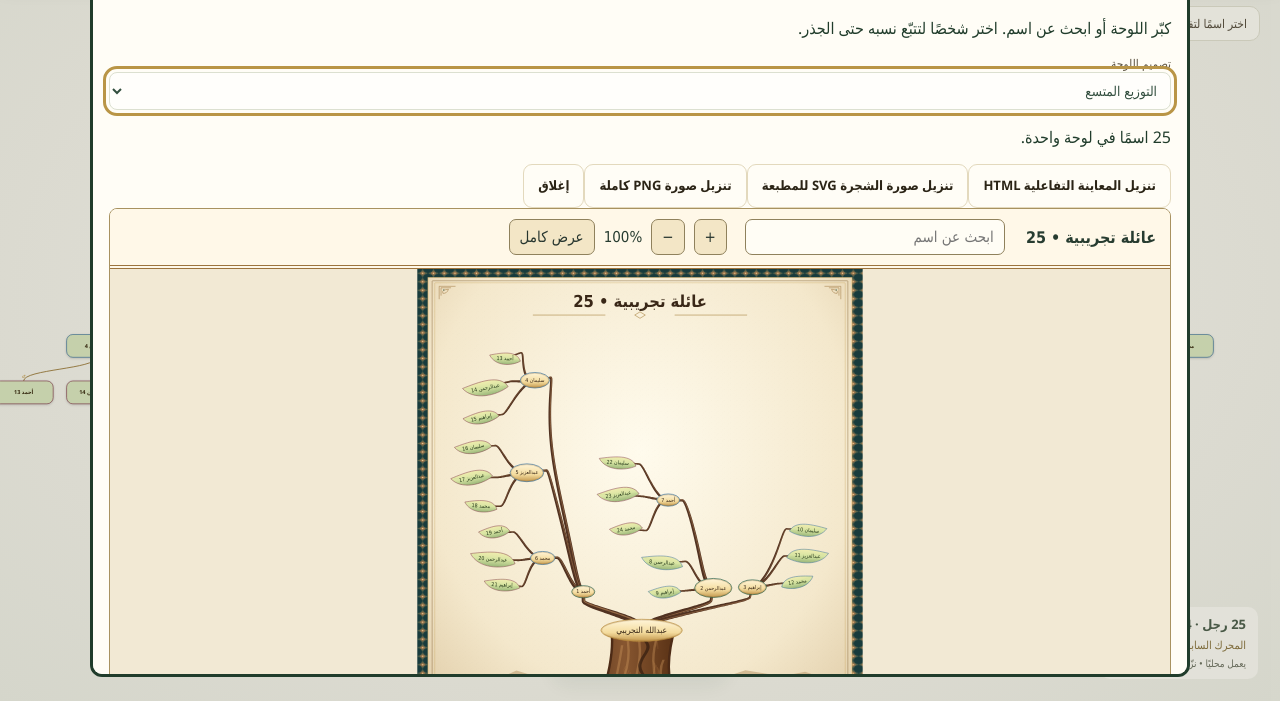
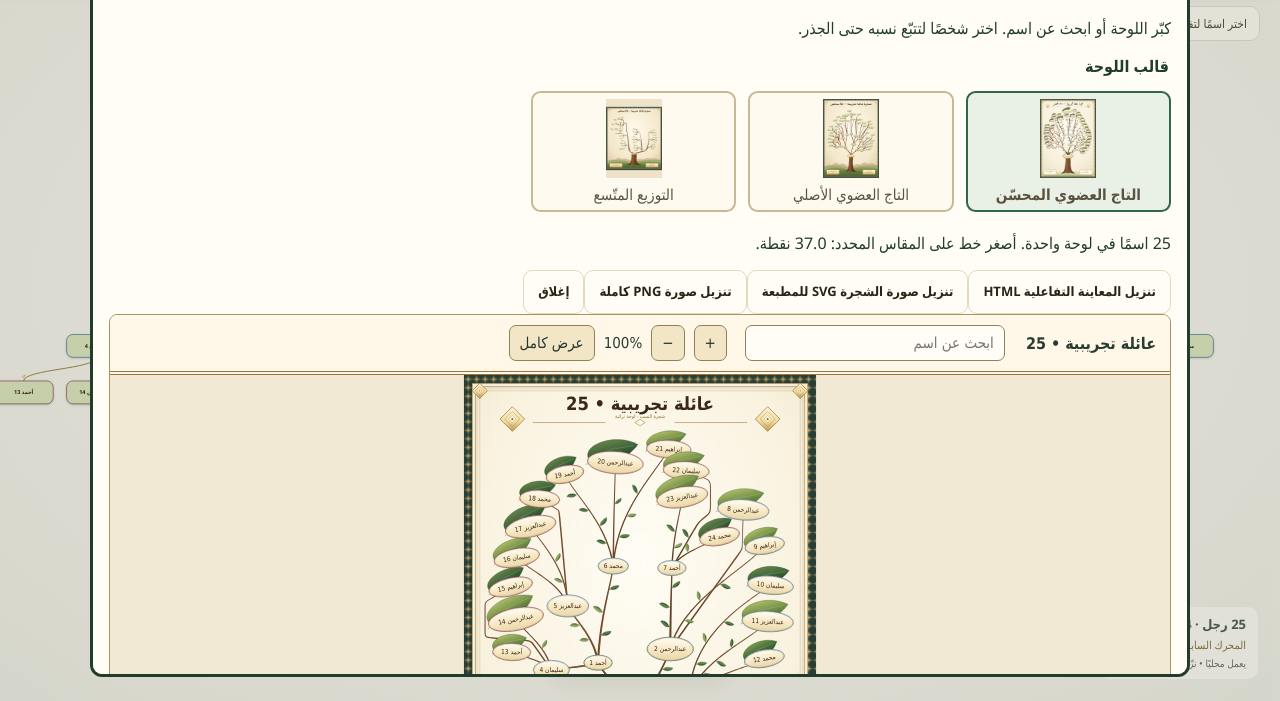
Before and after one commit to mohammedb1997/tree-f-review, a plain HTML site: page Claud/family-tree.html in a window 1280 px wide. Both pictures are taken after a click on the button "لوحة تراثية". Shown: the part 99-800 px from the top of the page. Drawn offline with Linux system fonts and the light colour scheme.

Commit message:
Make heritage poster templates selectable from previews

```diff
--- a/Claud/poster-print.js
+++ b/Claud/poster-print.js
@@ -6,13 +6,21 @@
     const button=(id,text,fn)=>{const b=el('button',text);b.id=id;b.type='button';b.className='btn';b.onclick=fn;return b;};
     const dialog=el('dialog');dialog.id='posterDialog';dialog.dir='rtl';dialog.style.cssText='width:min(1100px,96vw);max-height:94vh;overflow:auto;background:#fffdf6;color:#203c2b;padding:16px;border-radius:12px';
     const status=el('p');status.id='posterStatus';status.setAttribute('role','status');
-    const stylePicker=el('label','تصميم اللوحة ');
-    const heritageStyle=el('select');
-    heritageStyle.id='posterHeritageStyle';
-    for(const [value,title] of [['growing','التوزيع المتسع'],['organic','التاج العضوي — نموذج ٥١'],['organic-improved','التاج العضوي المحسّن']]){
-      const option=el('option',title);option.value=value;heritageStyle.append(option);
+    const stylePicker=el('fieldset');
+    stylePicker.id='posterHeritageStyle';
+    stylePicker.append(el('legend','قالب اللوحة'));
+    const styleCards=el('div');styleCards.className='poster-style-cards';stylePicker.append(styleCards);
+    const styleInputs=new Map();
+    for(const [value,title] of [['organic-improved','التاج العضوي المحسّن'],['organic','التاج العضوي الأصلي'],['growing','التوزيع المتّسع']]){
+      const card=el('label'),input=el('input'),preview=el('span'),image=el('img');
+      input.type='radio';input.name='poster-heritage-style';input.value=value;
+      preview.className='poster-style-card';
+      image.src='poster-thumbnails/'+value+'.png';image.alt='';image.width=150;image.height=212;
+      preview.append(image,el('span',title));card.append(input,preview);styleCards.append(card);
+      styleInputs.set(value,input);
     }
-    stylePicker.append(heritageStyle);
+    let preferredHeritageStyle;
+    const selectedStyle=()=>stylePicker.querySelector('input:checked')?.value || 'growing';
     const width=el('input'),height=el('input');for(const [e,id,name]of[[width,'posterWidth','عرض اللوحة بالملّيمتر'],[height,'posterHeight','ارتفاع اللوحة بالملّيمتر']]){e.id=id;e.type='number';e.min='100';e.max='5000';e.setAttribute('aria-label',name);}
     const frame=el('iframe');frame.id='posterFrame';frame.title='معاينة صورة الشجرة كاملة في صفحة واحدة';frame.setAttribute('sandbox','allow-same-origin allow-modals');frame.style.cssText='display:block;width:100%;height:65vh;background:#ddd;border:1px solid #bca';
     const reviewFrame=el('iframe');reviewFrame.id='heritageReviewFrame';reviewFrame.title='معاينة تفاعلية للوحة الأنساب';reviewFrame.setAttribute('sandbox','allow-scripts');reviewFrame.style.cssText='width:100%;height:70vh;border:1px solid #a89260;border-radius:8px';reviewFrame.hidden=true;
@@ -27,7 +35,7 @@
       if(source.mode==='heritage'){
         const ctx=D.createElement('canvas').getContext('2d');
         const measure=(name,font)=>{ctx.font=font+'px Tahoma,Arial,sans-serif';return ctx.measureText(name).width;};
-        const art=scope.HeritagePoster.render(source.doc,w,h,measure,heritageStyle.value);
+        const art=scope.HeritagePoster.render(source.doc,w,h,measure,selectedStyle());
         return {...art,html:printHtml(source.doc.title,w,h,art.svg)};
       }
       const parsed=new DOMParser().parseFromString(source.svg,'image/svg+xml');if(parsed.querySelector('parsererror'))throw Error('رسم الشجرة غير صالح');
@@ -104,12 +112,15 @@
         if(job.obstructedBranches)warnings.push('بعض مسارات الأغصان تمر خلف أوراق أخرى.');
         else if(job.branchCrossings)warnings.push('توجد تقاطعات بين بعض مسارات الأغصان.');
         if(job.ribbonContacts)warnings.push(`تلامس حواف ${job.ribbonContacts} أزواج من الأغصان غير المتصلة.`);
-        if(heritageStyle.value==='organic-improved' && heritage)warnings.push(`أصغر خط على المقاس المحدد: ${job.pt.toFixed(1)} نقطة.`);
+        if(heritage)warnings.push(`أصغر خط على المقاس المحدد: ${job.pt.toFixed(1)} نقطة.`);
         status.textContent=heritage ? [`${job.count} اسمًا في لوحة واحدة.`,...warnings].join(' ') : [`لوحة واحدة كاملة · ${job.count} اسم · ${job.w}×${job.h} مم. أصغر خط تقريبي ${job.pt.toFixed(1)} نقطة.`,...warnings,'SVG أفضل جودة للمطبعة. PNG محدود بـ4096 بكسل.'].join(' ');
       }catch(e){job=null;frame.srcdoc='';reviewFrame.srcdoc='';status.textContent=e.message;}
     }
     width.oninput=height.oninput=lock;
-    heritageStyle.onchange=build;
+    stylePicker.onchange=()=>{
+      preferredHeritageStyle=selectedStyle();
+      build();
+    };
     const applySize=button('posterApplySize','تحديث مقاس اللوحة',build);
     const saveSvg=button('posterSvg','تنزيل صورة الشجرة SVG للمطبعة',()=>{if(job&&!dirty)download('family-tree-complete-poster.svg',job.svg,'image/svg+xml');});
     const saveHtml=button('posterHtml','تنزيل ملف الطباعة — صفحة واحدة',()=>{if(job&&!dirty)download('family-tree-complete-poster.html',job.html,'text/html;charset=utf-8');});
@@ -176,6 +187,10 @@
         const doc=C.copy(readDocument());
         const heritage=mode==='heritage';
         stylePicker.hidden=!heritage;
+        if(heritage){
+          const initialStyle=preferredHeritageStyle ?? (C.visible(doc).nodes.length<=80?'organic-improved':'growing');
+          styleInputs.get(initialStyle).checked=true;
+        }
         captured={doc,mode,svg:heritage?null:readSvg()};
         heading.textContent=heritage?'لوحة الأنساب التراثية':'صورة الشجرة كاملة — لوحة واحدة';
         instructions.textContent=heritage?'كبّر اللوحة أو ابحث عن اسم. اختر شخصًا لتتبّع نسبه حتى الجذر.':'اختر مقاس اللوحة عند الطباعة وأوقف ترويسات المتصفح. يمكن تكبير الورق إذا صغرت الأسماء.';
--- a/Claud/workspace-ui.css
+++ b/Claud/workspace-ui.css
@@ -145,3 +145,60 @@
   .tree-workspace .workspace,.tree-workspace .canvas-wrap{overflow:visible;height:auto!important;display:block!important;width:100%!important}
   .tree-workspace #treeSvg{height:auto!important;min-height:0}
 }
+#posterHeritageStyle {
+  min-inline-size: 0;
+  border: 0;
+  margin: 0;
+  padding: 0;
+}
+#posterHeritageStyle legend {
+  margin-block-end: .4rem;
+  font-weight: 700;
+}
+.poster-style-cards {
+  display: grid;
+  grid-template-columns: repeat(3, minmax(0, 1fr));
+  gap: clamp(.35rem, 1.5vw, .75rem);
+  max-inline-size: 40rem;
+}
+.poster-style-cards label {
+  position: relative;
+  min-inline-size: 0;
+  cursor: pointer;
+}
+.poster-style-cards input {
+  position: absolute;
+  inline-size: 1px;
+  block-size: 1px;
+  margin: 0;
+  opacity: 0;
+}
+.poster-style-card {
+  display: grid;
+  grid-template-rows: auto 1fr;
+  justify-items: center;
+  gap: .35rem;
+  height: 100%;
+  padding: .35rem;
+  border: 2px solid #c9b894;
+  border-radius: .6rem;
+  background: #fffaf0;
+  text-align: center;
+  font-size: clamp(.82rem, 2.7vw, .95rem);
+  line-height: 1.35;
+}
+.poster-style-card img {
+  display: block;
+  inline-size: min(100%, 3.5rem);
+  block-size: auto;
+  aspect-ratio: 150 / 212;
+}
+.poster-style-cards input:checked + .poster-style-card {
+  border-color: #33654b;
+  background: #e9f0e5;
+  font-weight: 700;
+}
+.poster-style-cards input:focus-visible + .poster-style-card {
+  outline: 2px solid #263e35;
+  outline-offset: 2px;
+}
```
Also changed, not shown: Claud/poster-thumbnails/growing.png (added), Claud/poster-thumbnails/organic-improved.png (added), Claud/poster-thumbnails/organic.png (added), 1 other file.
